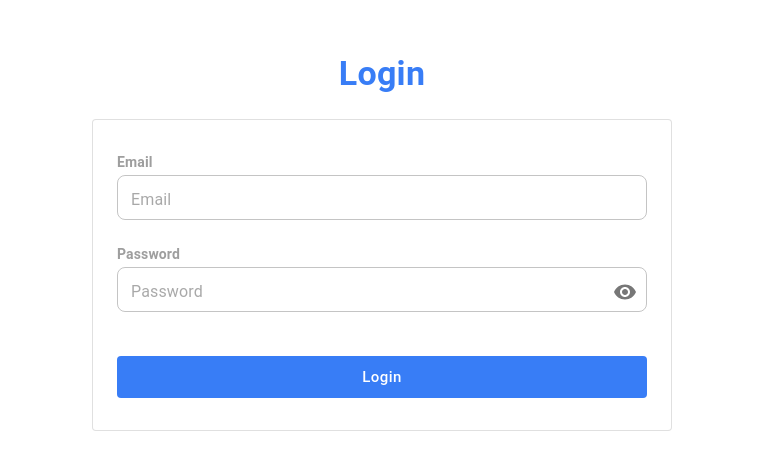
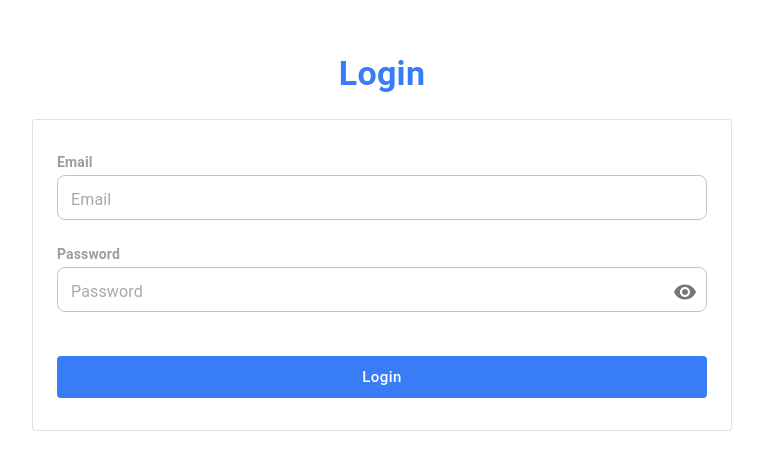
Before and after one commit to shunsato1231/auth-demo, a React app: page /signin in a window 1280 px wide. Shown: the part 158-628 px from the top of the page, without its empty margins (258-1021 px from the left). Built offline with nearby package versions, Linux system fonts and the light colour scheme.

Commit message:
<Frontend> mod: signin

```diff
--- a/frontend/pages/Signin.tsx
+++ b/frontend/pages/Signin.tsx
@@ -11,14 +11,13 @@ import {
   Button,
   InputAdornment,
   IconButton,
-  Slide,
 } from '@mui/material';
 
 import { Visibility, VisibilityOff } from '@mui/icons-material';
 
-import { classes } from '../theme/default';
 import { regex } from '../utils/regex';
 import { useAuthContext } from '../hooks/Auth/Auth.context';
+const sleep = (ms: number) => new Promise((resolve) => setTimeout(resolve, ms));
 
 export const Signin: React.FC = (): JSX.Element => {
   const auth = useAuthContext();
@@ -26,14 +25,29 @@ export const Signin: React.FC = (): JSX.Element => {
   const {
     handleSubmit: haldleSubmitSignin,
     register: registerSignin,
+    reset: resetSigninInput,
     formState: { errors: signinErrors },
-    watch: watchSignin,
   } = useFormMui({ mode: 'onTouched' });
-  const watchEmail = watchSignin('email');
-  const watchPassword = watchSignin('password');
   const [showPassword, setShowPassword] = useState(false);
-  const onSignin = (data: { email: string; password: string }) => {
-    auth.signIn(data.email, data.password).catch((err) => {
+  const [resetSigninFlag, setResetSigninFlag] = useState<number>(0);
+  const resetSignin = () => {
+    resetSigninInput();
+    setResetSigninFlag(resetSigninFlag + 1);
+  };
+  const onSignin = ({
+    email,
+    password,
+  }: {
+    email: string;
+    password: string;
+  }) => {
+    auth
+      .signIn(email, password)
+      .then(async () => {
+        await sleep(700);
+        resetSignin();
+      })
+      .catch((err) => {
         console.error(err);
       });
   };
@@ -41,39 +55,72 @@ export const Signin: React.FC = (): JSX.Element => {
   const {
     handleSubmit: haldleSubmitMfa,
     register: registerMfa,
+    reset: resetMfaInput,
+    clearErrors: clearErrorsMfa,
+    setError: setErrorMfa,
     formState: { errors: mfaErrors },
-    watch: watchMfa,
   } = useFormMui({ mode: 'onTouched' });
-  const watchCode = watchMfa('code');
-  const onMfaVerify = (data: { code: string }) => {
-    auth.verifiedMfa(data.code).catch((err) => {
-      console.error(err);
+  const [resetMfaFlag, setResetMfaFlag] = useState<number>(0);
+  const resetMfa = () => {
+    resetMfaInput();
+    setResetMfaFlag(resetMfaFlag + 1);
+  };
+  const onMfaVerify = ({ code }: { code: string }) => {
+    auth
+      .verifiedMfa(code)
+      .then(async () => {
+        resetMfa();
+      })
+      .catch((err) => {
+        resetMfa();
+        setErrorMfa('code', {
+          type: 'manual',
+          message: err.error_user_message,
+        });
       });
   };
 
-  const containerRef = React.useRef(null);
+  const mfaVerifyCancel = async () => {
+    auth.signOut().then(async () => {
+      resetMfa();
+      clearErrorsMfa();
+    });
+  };
 
   return (
+    <Box
+      sx={{
+        width: '100vw',
+        height: '100vh',
+        overflow: 'hidden',
+      }}>
+      <Box
+        sx={{
+          display: 'flex',
+          width: '200vw',
+          transition: 'transform 0.7s ease 0.2s',
+          transform: auth.flag.tokenVerified
+            ? 'translateX(-100vw)'
+            : 'translateX(0)',
+        }}>
         <Container
           sx={{
             height: '100vh',
+            width: '100vw',
             display: 'flex',
             flexDirection: 'column',
             justifyContent: 'center',
             alignItems: 'center',
             px: {
+              xs: 0,
+            },
+          }}>
+          <Box
+            sx={{
+              width: ['100%', 700],
+              mx: {
                 xs: 4,
               },
-      }}
-      ref={containerRef}>
-      <Slide
-        direction="left"
-        in={!auth.flag.tokenVerified}
-        container={containerRef.current}>
-        <Box
-          sx={{
-            width: ['100%', 580],
-            display: auth.flag.tokenVerified ? 'none' : 'block',
             }}>
             <Typography
               variant="h4"
@@ -89,20 +136,19 @@ export const Signin: React.FC = (): JSX.Element => {
             <Card
               variant="outlined"
               sx={{
-              width: ['100%', 580],
-            }}>
-            <Box
-              sx={{
-                my: {
+                width: '100%',
+                py: {
                   xs: 6,
                   md: 8,
                 },
-                mx: {
+                px: {
                   xs: 4,
                   md: 6,
                 },
               }}>
-              <form onSubmit={haldleSubmitSignin(onSignin)}>
+              <form
+                key={resetSigninFlag}
+                onSubmit={haldleSubmitSignin(onSignin)}>
                 <Grid
                   container
                   direction="column"
@@ -113,7 +159,6 @@ export const Signin: React.FC = (): JSX.Element => {
                   <Grid item>
                     <TextField
                       type="text"
-                      className={watchEmail ? classes.formFilled : ''}
                       error={signinErrors?.email ? true : false}
                       helperText={signinErrors?.email?.message}
                       placeholder="Email"
@@ -131,7 +176,6 @@ export const Signin: React.FC = (): JSX.Element => {
                   <Grid item>
                     <TextField
                       type={showPassword ? 'text' : 'password'}
-                      className={watchPassword ? classes.formFilled : ''}
                       error={signinErrors?.password ? true : false}
                       helperText={signinErrors?.password?.message}
                       label="Password"
@@ -174,17 +218,24 @@ export const Signin: React.FC = (): JSX.Element => {
                   </Grid>
                 </Grid>
               </form>
-            </Box>
             </Card>
           </Box>
-      </Slide>
-      <Slide
-        direction="left"
-        in={auth.flag.tokenVerified}
-        container={containerRef.current}>
+        </Container>
+        <Container
+          sx={{
+            height: '100vh',
+            width: '100vw',
+            display: 'flex',
+            flexDirection: 'column',
+            justifyContent: 'center',
+            alignItems: 'center',
+            px: {
+              xs: 4,
+            },
+          }}>
           <Box
             sx={{
-            display: !auth.flag.tokenVerified ? 'none' : 'block',
+              width: ['100%', 700],
             }}>
             <Typography
               variant="h4"
@@ -200,20 +251,17 @@ export const Signin: React.FC = (): JSX.Element => {
             <Card
               variant="outlined"
               sx={{
-              width: ['100%', 580],
-            }}>
-            <Box
-              sx={{
-                my: {
+                width: '100%',
+                py: {
                   xs: 6,
                   md: 8,
                 },
-                mx: {
+                px: {
                   xs: 4,
                   md: 6,
                 },
               }}>
-              <form onSubmit={haldleSubmitMfa(onMfaVerify)}>
+              <form key={resetMfaFlag} onSubmit={haldleSubmitMfa(onMfaVerify)}>
                 <Grid
                   container
                   direction="column"
@@ -224,7 +272,6 @@ export const Signin: React.FC = (): JSX.Element => {
                   <Grid item>
                     <TextField
                       type="number"
-                      className={watchCode ? classes.formFilled : ''}
                       error={mfaErrors?.code ? true : false}
                       helperText={mfaErrors?.code?.message}
                       placeholder="One time password"
@@ -244,16 +291,15 @@ export const Signin: React.FC = (): JSX.Element => {
                       variant="contained"
                       size="large"
                       fullWidth>
-                      Login
+                      Verify
                     </Button>
                   </Grid>
                   <Grid item>
                     <Button
-                      type="submit"
                       variant="contained"
                       size="large"
                       fullWidth
-                      onClick={() => auth.signOut()}
+                      onClick={() => mfaVerifyCancel()}
                       sx={{
                         backgroundColor: 'primary.light',
                       }}>
@@ -262,10 +308,10 @@ export const Signin: React.FC = (): JSX.Element => {
                   </Grid>
                 </Grid>
               </form>
-            </Box>
             </Card>
           </Box>
-      </Slide>
         </Container>
+      </Box>
+    </Box>
   );
 };
--- a/frontend/theme/default.ts
+++ b/frontend/theme/default.ts
@@ -1,9 +1,5 @@
 import { createTheme } from '@mui/material/styles';
 import { grey } from '@mui/material/colors';
-
-export const classes = {
-  formFilled: 'custom-default-theme-form-filled',
-};
 
 export const theme = createTheme({
   palette: {
@@ -109,12 +105,12 @@ export const theme = createTheme({
     MuiFormControl: {
       styleOverrides: {
         root: {
-          [`&.${classes.formFilled}`]: {
+          '.MuiFormLabel-filled+.MuiOutlinedInput-root:not(.Mui-error)': {
             '.MuiOutlinedInput-notchedOutline': {
               borderColor: '#85b0ff',
               borderWidth: 2,
             },
-            '.MuiOutlinedInput-root:not(.Mui-error) fieldset': {
+            fieldset: {
               zIndex: 0,
               backgroundColor: '#F8FAFF',
             },
```
Lines whose indentation alone changed are shown as unchanged.
